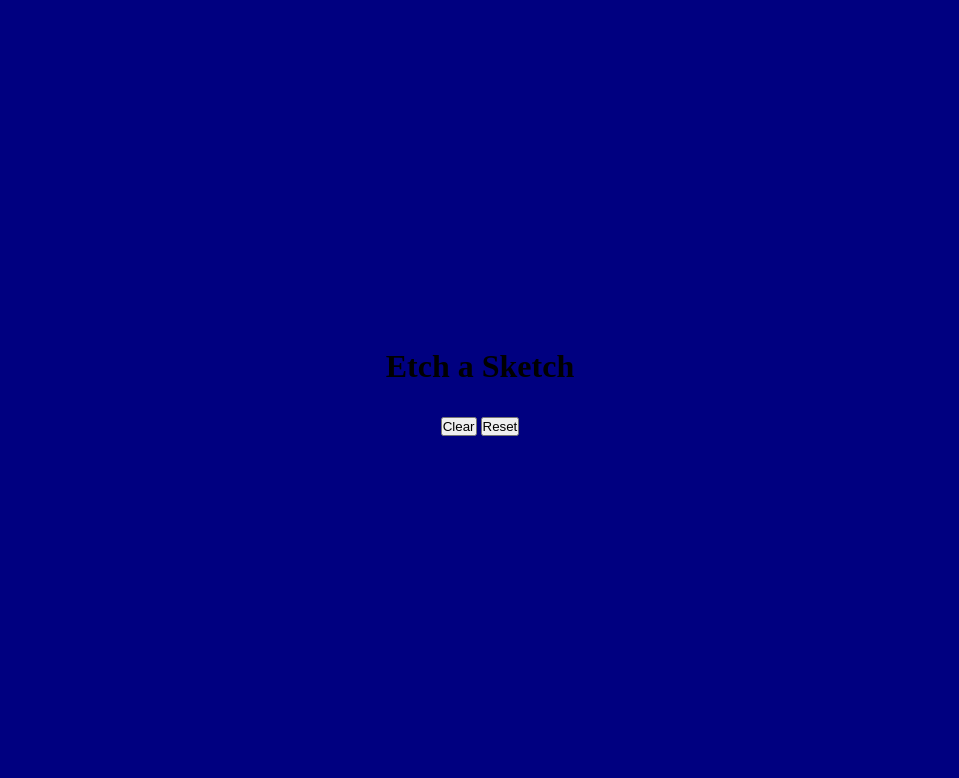
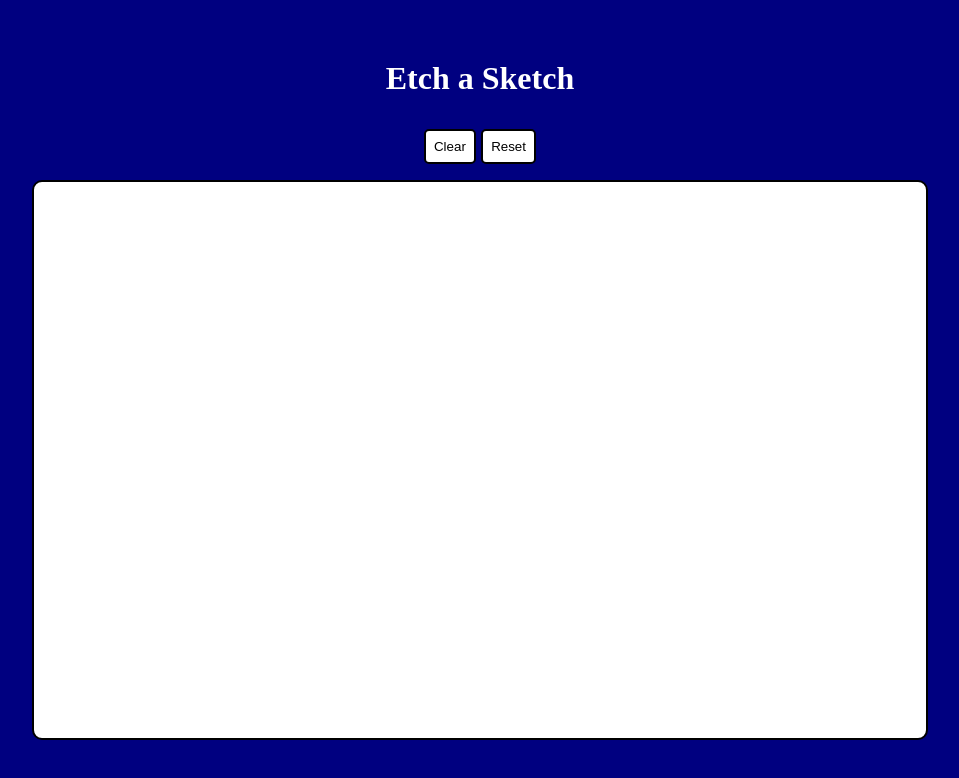
Before and after one commit to sabhack/etch-a-sketch, a plain HTML site: page index.html in a window 1280 px wide. Shown: the whole page, without its empty margins (160-1119 px from the left). Drawn offline with Linux system fonts and the light colour scheme.

Commit message:
A function to create grid (div)

```diff
--- a/index.html
+++ b/index.html
@@ -20,7 +20,7 @@
         </div>
     </header>
 
-    <div id="grid-container">
+    <div class="grid-container">
     </div>
 
 </body>
--- a/script.js
+++ b/script.js
@@ -0,0 +1,16 @@
+
+function createGrid(number) {
+    const gridContainer = document.querySelector('.grid-container');
+    gridContainer.style.gridTemplateColumns = `repeat(${number}, 1fr)`;
+    gridContainer.style.gridTemplateRows = `repeat(${number}, 1fr)`;
+    for (let i = 1; i <= number * number; i++) {
+        let div = document.createElement('div');
+        div.classList.add('grid-box');
+        gridContainer.appendChild(div);
+    }
+    document.querySelector('.grid-dimensions').textContent = `${number}x${number}`;
+}
+
+function changeColor(event) {
+    event.target.style.backgroundColor = 'black';
+}
--- a/style.css
+++ b/style.css
@@ -22,3 +22,39 @@ header {
     flex-direction: column;
     gap: 1rem;
 }
+
+h1 {
+    color: white;
+}
+
+.grid-dimensions {
+    color: white;
+}
+
+.button-container {
+    display: flex;
+    justify-content: center;
+    align-items: center;
+    gap: 5%;
+}
+
+.clear-button, .reset-button {
+    border: 2px solid black;
+    padding: 0.5rem 0.5rem;
+    border-radius: 5px;
+    background: white;
+}
+
+.clear-button:hover, .reset-button:hover {
+    background-color: lightgray;
+}
+
+.grid-container {
+    display: grid;
+    height: 70%;
+    width: 70%;
+    justify-content: center;
+    border: 2px solid black;
+    border-radius: 10px;
+    background: white;
+}
```
